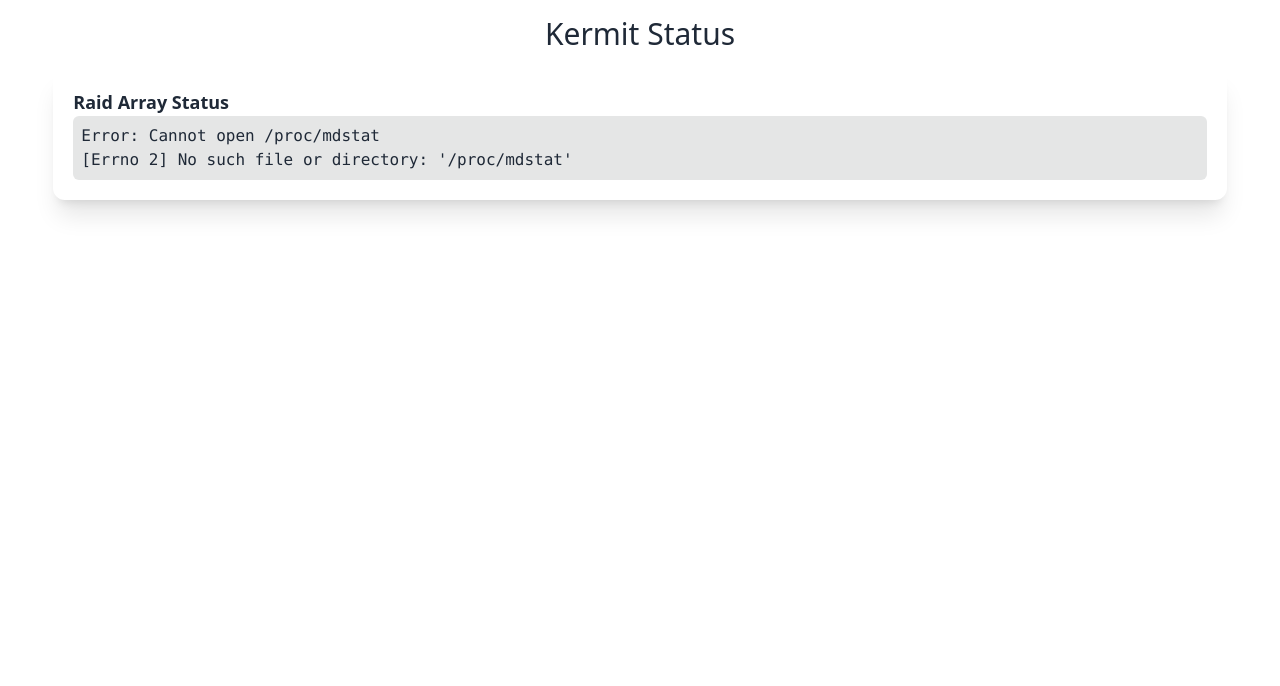
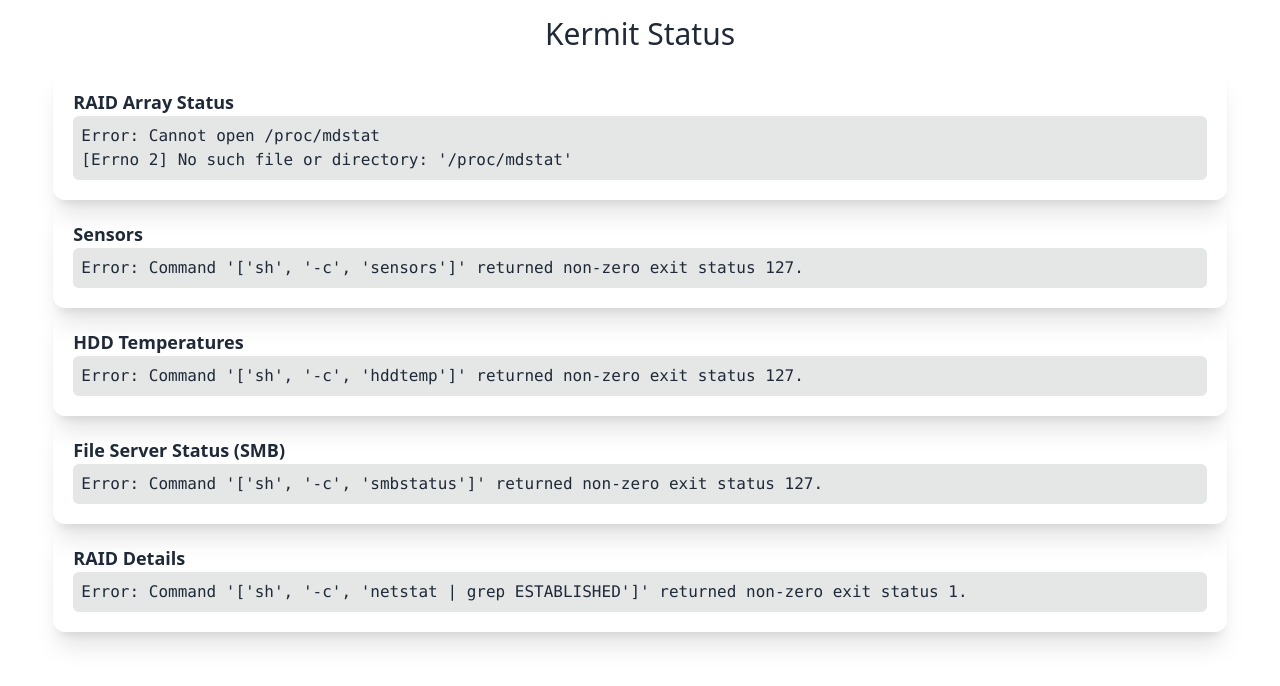
Before and after one commit to MisterToaCarney/Server-Dashboard, a Flask app: page /status in a window 1280 px wide. Shown: the top 686 px of the page. Run offline with Flask 2, Linux system fonts and the light colour scheme; some libraries are stand-ins or nearby versions.

Commit message:
Add commands

```diff
--- a/src/app.py
+++ b/src/app.py
@@ -1,6 +1,13 @@
 from flask import Flask, render_template
+import subprocess
 
 app = Flask(__name__)
+
+def run_command(command):
+    try: output = subprocess.check_output(["sh", "-c", command]).decode()
+    except Exception as e: output = "Error: " + str(e)
+    return(output)
+
 
 @app.route("/")
 def hello_world():
@@ -14,4 +21,20 @@
     except Exception as e:
         mdstat_output = "Error: Cannot open /proc/mdstat"
         mdstat_output += "\n" + str(e)
-    return render_template("status.html", mdstat_output=mdstat_output)
+
+    md_detail = run_command("mdadm --detail /dev/md0")
+    sensors = run_command("sensors")
+    hddtemp = run_command("hddtemp")
+    smb_status = run_command("smbstatus")
+    net_connections = run_command("netstat | grep ESTABLISHED")
+
+
+    return render_template(
+        "status.html",
+        mdstat_output=mdstat_output,
+        md_detail_output=md_detail,
+        sensors=sensors,
+        hddtemp=hddtemp,
+        smb_status=smb_status,
+        net_connections=net_connections,
+    )
--- a/src/templates/status.html
+++ b/src/templates/status.html
@@ -13,8 +13,28 @@
     <h1 class="text-3xl text-center my-4">Kermit Status</h1>
 
     <div class="w-11/12 mx-auto shadow-xl rounded-xl p-5">
-        <h2 class="text-lg font-bold">Raid Array Status</h2>
-        <pre class="bg-base-300 p-2 rounded-md">{{ mdstat_output }}</pre>
+        <h2 class="text-lg font-bold">RAID Array Status</h2>
+        <pre class="bg-base-300 p-2 rounded-md whitespace-pre-wrap">{{ mdstat_output }}</pre>
+    </div>
+
+    <div class="w-11/12 mx-auto shadow-xl rounded-xl p-5">
+        <h2 class="text-lg font-bold">Sensors</h2>
+        <pre class="bg-base-300 p-2 rounded-md whitespace-pre-wrap">{{ sensors }}</pre>
+    </div>
+
+    <div class="w-11/12 mx-auto shadow-xl rounded-xl p-5">
+        <h2 class="text-lg font-bold">HDD Temperatures</h2>
+        <pre class="bg-base-300 p-2 rounded-md whitespace-pre-wrap">{{ hddtemp }}</pre>
+    </div>
+
+    <div class="w-11/12 mx-auto shadow-xl rounded-xl p-5">
+        <h2 class="text-lg font-bold">File Server Status (SMB)</h2>
+        <pre class="bg-base-300 p-2 rounded-md whitespace-pre-wrap">{{ smb_status }}</pre>
+    </div>
+
+    <div class="w-11/12 mx-auto shadow-xl rounded-xl p-5">
+        <h2 class="text-lg font-bold">RAID Details</h2>
+        <pre class="bg-base-300 p-2 rounded-md whitespace-pre-wrap">{{ net_connections }}</pre>
     </div>
 
 
```
